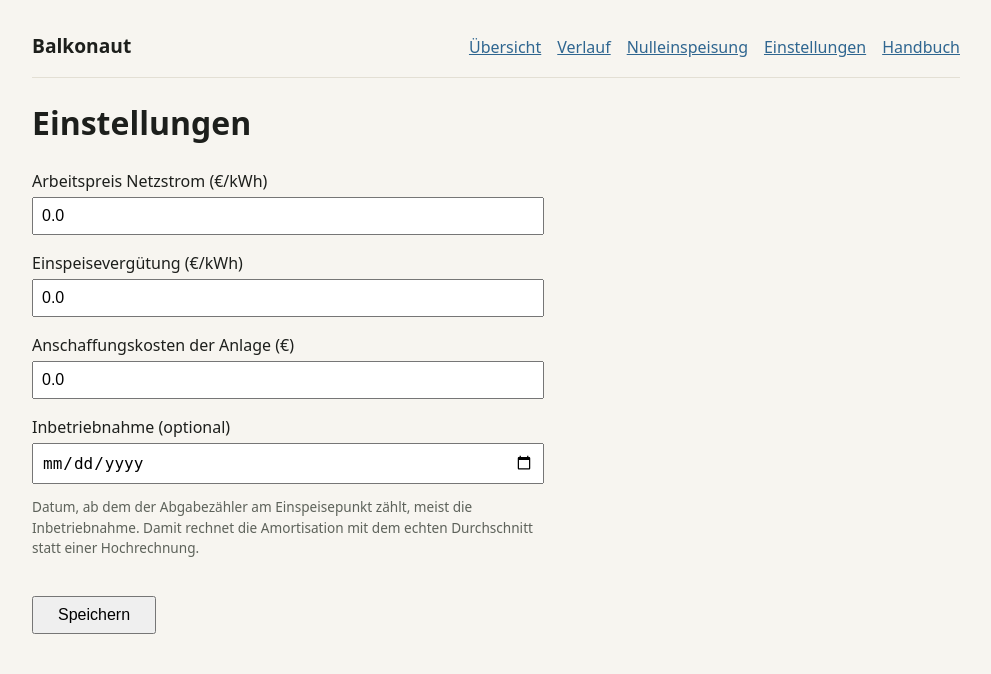
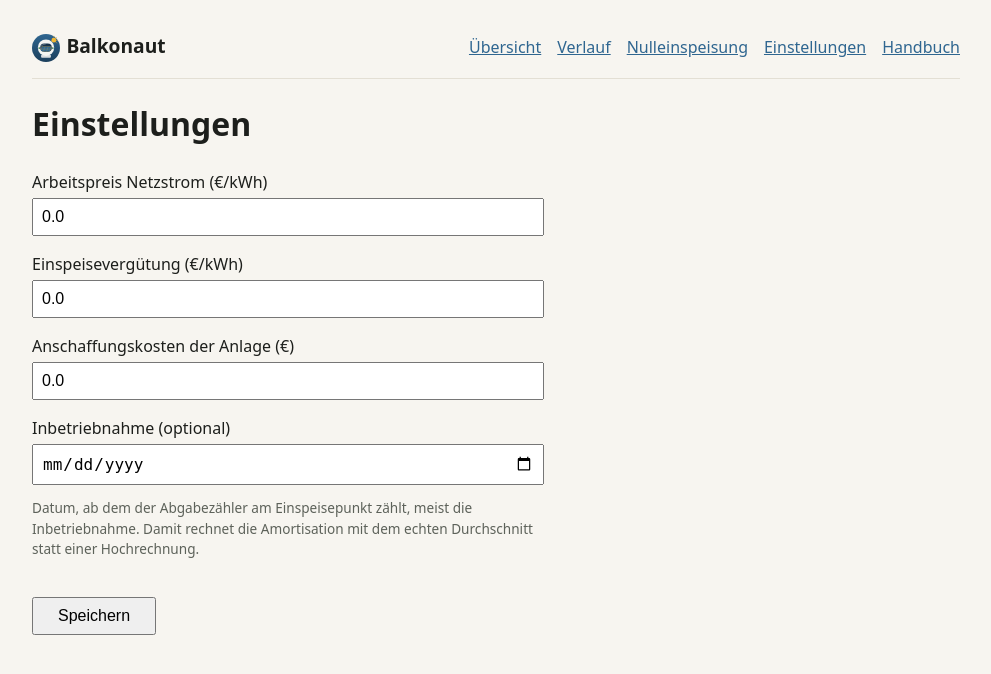
Before and after one commit to balkonaut/balkonaut, a FastAPI app: page /einstellungen in a window 1280 px wide. Shown: the top 674 px of the page, without its empty margins (144-1135 px from the left). Run offline with FastAPI, Linux system fonts and the light colour scheme.

Commit message:
Logo
Astronautenhelm mit Solarmodul im Visier, als SVG und PNG (512 px) in
docs/assets. Eingebunden als Logo und Favicon im Handbuch, in der
Navigation und als Favicon der Web-Oberfläche sowie im README.

```diff
--- a/app/templates/base.html
+++ b/app/templates/base.html
@@ -4,6 +4,7 @@
 <meta charset="utf-8">
 <meta name="viewport" content="width=device-width, initial-scale=1">
 {% block head %}{% endblock %}
+<link rel="icon" href="/handbuch/assets/logo.svg" type="image/svg+xml">
 <title>{% block title %}{% endblock %} · Balkonaut</title>
 <style>
   :root { --bg: #f7f5f0; --card: #fff; --ink: #1d1f1c; --muted: #5d625a; --line: #e3dfd4;
@@ -33,7 +34,7 @@
 </head>
 <body>
 <main>
-<nav><b>Balkonaut</b><a href="/">Übersicht</a><a href="/verlauf">Verlauf</a><a href="/nulleinspeisung">Nulleinspeisung</a><a href="/einstellungen">Einstellungen</a><a href="/handbuch/">Handbuch</a></nav>
+<nav><b><img src="/handbuch/assets/logo.svg" alt="" width="28" height="28" style="vertical-align:middle;margin-right:.4rem">Balkonaut</b><a href="/">Übersicht</a><a href="/verlauf">Verlauf</a><a href="/nulleinspeisung">Nulleinspeisung</a><a href="/einstellungen">Einstellungen</a><a href="/handbuch/">Handbuch</a></nav>
 {% block content %}{% endblock %}
 </main>
 </body>
--- a/mkdocs.yml
+++ b/mkdocs.yml
@@ -8,6 +8,8 @@ nav:
   - schnittstelle.md
 theme:
   name: material
+  logo: assets/logo.svg
+  favicon: assets/logo.svg
   language: de
   palette:
     - media: "(prefers-color-scheme: light)"
```
Also changed, not shown: README.md, docs/assets/logo.svg (added), 1 other file.
